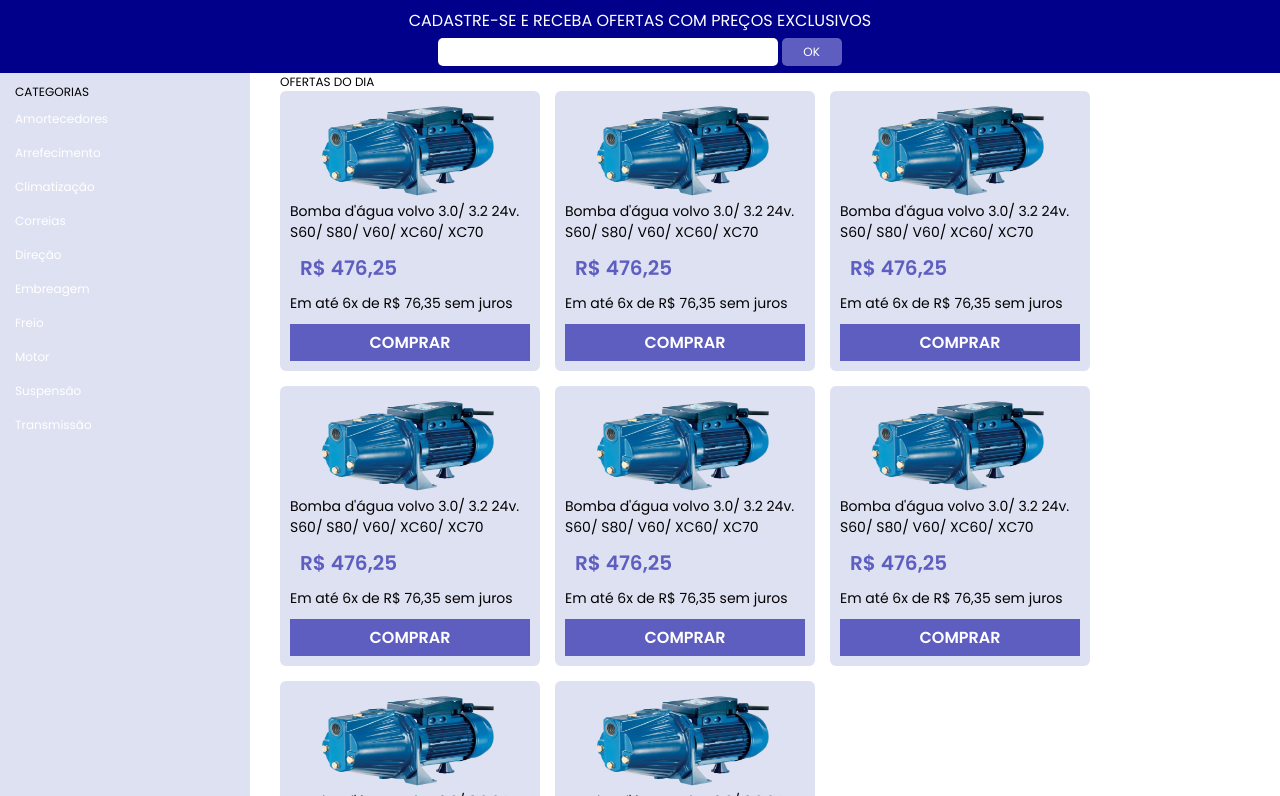
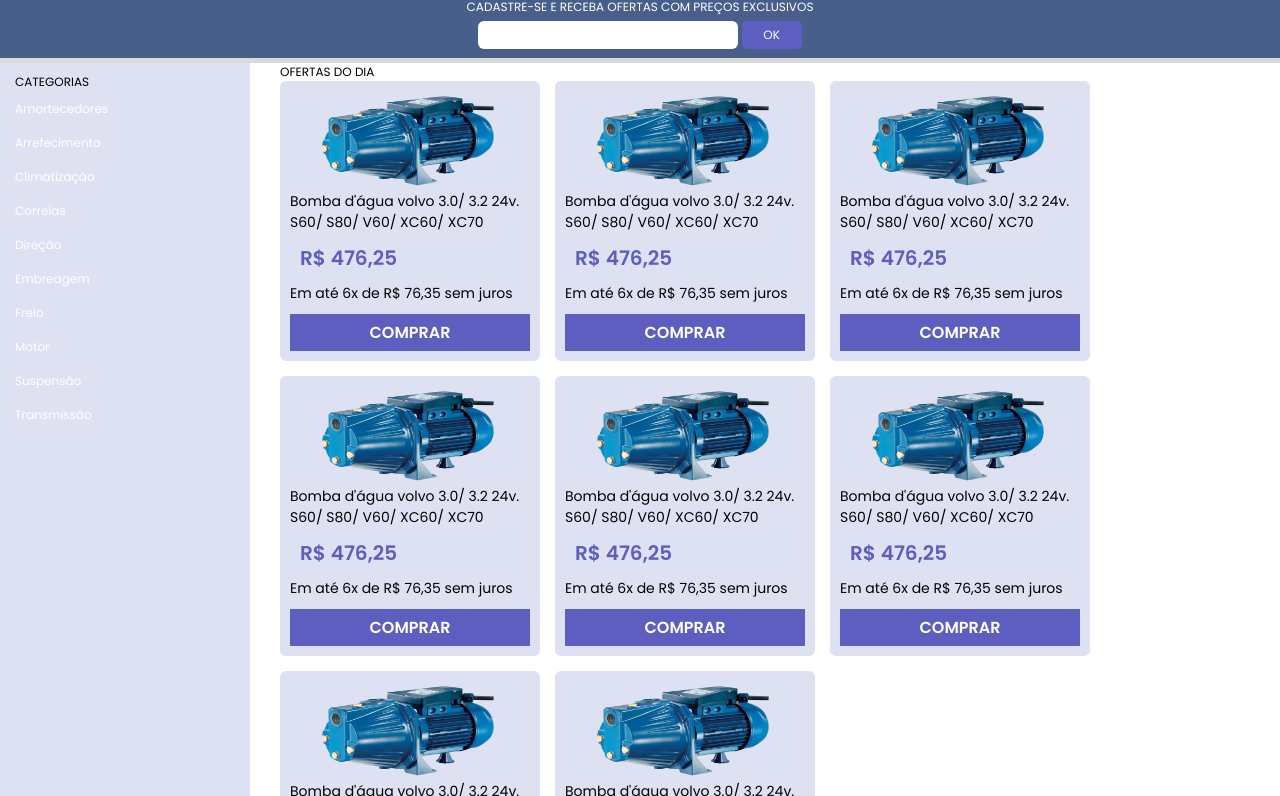
Before and after one commit to 2023-2S-SENAI-SP-FE/nan-projeto-curso, a website: page index.html in a window 1280 px wide. Shown: the part 110-906 px from the top of the page. Drawn offline with nearby package versions, Linux system fonts and the light colour scheme; no server answers.

Commit message:
style: cadastro email

```diff
--- a/style.css
+++ b/style.css
@@ -105,7 +105,7 @@
     padding-right: 10px;
 }
 
-.carrin-info p{
+.carrin-info p, .sub-cadastro p{
     font-size: 12px;
 }
 
@@ -125,21 +125,14 @@
 }
 
 .cadastro{
-    height: 80px;
-    width: 100%;
-    padding-top: 10px;
-    background-color: darkblue;
-    color: #fff;
+    height: 70px;
+    background-color: #19376dcc;
+    color: #FFF;
+    padding: 5px 0;
+    border-bottom: 5px solid #D9D9D9;
     text-align: center;
-
 }
 
-.sub-cadastro {
-    text-align: center;
-    align-items: center;
-    padding-top: 5px;
-
-}
 
 
 .cadastro button{
@@ -152,12 +145,11 @@
 }
 
 #oferta{
-    background-color: rgb(#fff);
-    border-radius: 5px;
-    width: 340px;
+    background-color: #FFF;
+    border-radius: 6px;
+    width: 260px;
     border: 0;
     margin-top: 5px;
-    border: 0;
     padding: 5px;
 
 }
```
